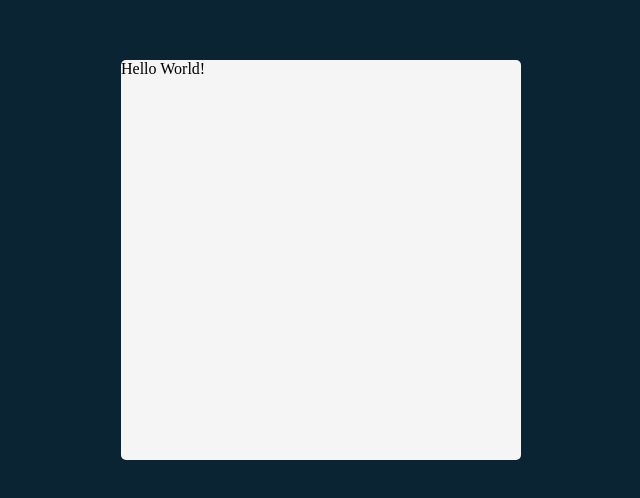
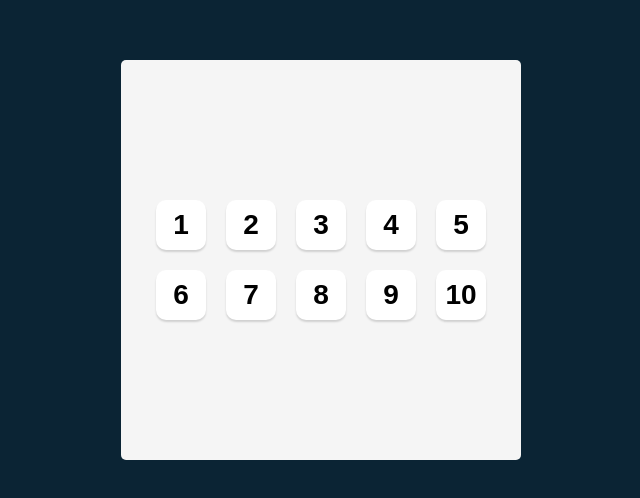
Before and after one commit to doaa-fakher0612/Scrimba-Project-1, a React (Vite) app: page / in a window 1280 px wide. Shown: the part 140-638 px from the top of the page, without its empty margins (319-959 px from the left). Built offline with nearby package versions, Linux system fonts and the light colour scheme.

Commit message:
create Die Component

```diff
--- a/App.jsx
+++ b/App.jsx
@@ -1,7 +1,22 @@
-export default function App (){
-    return(
-        <main>
-            Hello World!
-        </main>
-    )
+import React from "react";
+import Die from "./Die";
+
+export default function App() {
+  return (
+    <main>
+   <div className="dice-container">
+      <Die value={1} />
+      <Die value={2} />
+      <Die value={3} />
+      <Die value={4} />
+      <Die value={5} />
+      <Die value={6} />
+      <Die value={7} />
+      <Die value={8} />
+      <Die value={9} />
+      <Die value={10} />
+   </div>
+
+    </main>
+  );
 }
--- /dev/null
+++ b/Die.jsx
@@ -0,0 +1,9 @@
+import React from "react"
+
+export default function Die (props){
+    return (
+        <>
+       <button>{props.value}</button>
+        </>
+    )
+}
--- a/index.css
+++ b/index.css
@@ -4,7 +4,7 @@
 
 body {
   margin: 0;
-    background-color: #0B2434;
+  background-color: #0b2434;
   padding: 20px;
   height: 100vh;
   display: flex;
@@ -21,8 +21,28 @@
 }
 
 main {
-    background-color: #F5F5F5;
+  background-color: #f5f5f5;
   height: 100%;
   border-radius: 5px;
+  display: flex;
+  justify-content: center;
+  align-items: center;
+}
 
+.dice-container{
+  display: grid;
+  grid-template-columns: repeat(5, 1fr);
+  grid-template-rows: repeat((2 1fr));
+  gap: 20px;
 }
+.dice-container button{
+    height: 50px;
+    width: 50px;
+    box-shadow: 0px 2px 2px rgba(0, 0, 0, 0.15);
+    border-radius: 10px;
+    border: none;
+    background-color: white;
+     font-size: 1.75rem;
+    font-weight: bold;
+    cursor: pointer;
+}
```
Lines whose indentation alone changed are shown as unchanged.
